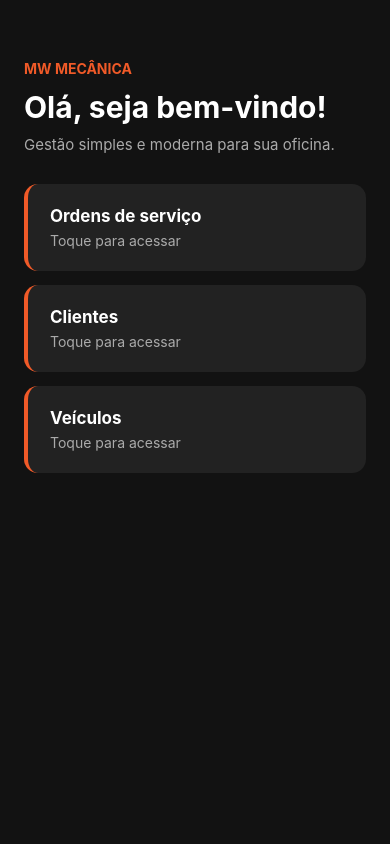
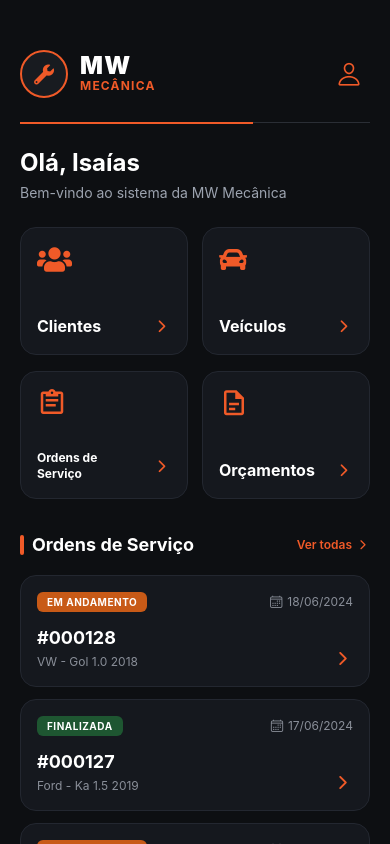
Before and after one commit to IsaiasMSF/System, a React Native app in the folder frontend/: screen / in a window 390 px wide. Built offline with nearby package versions, Linux system fonts and the light colour scheme.

Commit message:
Página Inicio
Página de Inicio pronta, com interatividade para as outras páginas dos 4 botões interativos funcionando corretamente

```diff
--- a/frontend/App.tsx
+++ b/frontend/App.tsx
@@ -1,3 +1,4 @@
+import "./global.css";
 import { useState } from "react";
 import { SafeAreaView, StatusBar } from "react-native";
 import Inicio from "./telas/Inicio";
--- a/frontend/telas/Inicio.tsx
+++ b/frontend/telas/Inicio.tsx
@@ -1,73 +1,196 @@
-
 import { View, Text, ScrollView, TouchableOpacity } from "react-native";
+import { Ionicons, FontAwesome5, MaterialCommunityIcons } from "@expo/vector-icons";
 
 type Props = {
   navegar: (pagina: string) => void;
 };
 
 export default function Inicio({ navegar }: Props) {
+  // Lista de Ordens de Serviço Recentes
+  const ordensRecentes = [
+    {
+      id: "#000128",
+      veiculo: "VW - Gol 1.0 2018",
+      data: "18/06/2024",
+      status: "EM ANDAMENTO",
+      statusColor: "bg-[#C85A17]", // Laranja
+    },
+    {
+      id: "#000127",
+      veiculo: "Ford - Ka 1.5 2019",
+      data: "17/06/2024",
+      status: "FINALIZADA",
+      statusColor: "bg-[#1E5631]", // Verde
+    },
+    {
+      id: "#000126",
+      veiculo: "Chevrolet - Onix 1.0 2020",
+      data: "15/06/2024",
+      status: "EM ANDAMENTO",
+      statusColor: "bg-[#C85A17]",
+    },
+    {
+      id: "#000125",
+      veiculo: "Fiat - Argo 1.3 2021",
+      data: "12/06/2024",
+      status: "AGUARDANDO PEÇAS",
+      statusColor: "bg-[#3A4750]", // Cinza escuro
+    },
+  ];
+
   return (
     <ScrollView
-      style={{ flex: 1, backgroundColor: "#121212" }}
-      contentContainerStyle={{ padding: 24, paddingTop: 60 }}
+      className="flex-1 bg-[#0D0F12]"
+      contentContainerStyle={{ paddingHorizontal: 20, paddingTop: 50, paddingBottom: 40 }}
+      showsVerticalScrollIndicator={false}
     >
-      <Text
-        style={{
-          color: "#F05A28",
-          fontSize: 14,
-          fontWeight: "bold",
-          marginBottom: 12,
-        }}
-      >
-        MW MECÂNICA
-      </Text>
+      {/* 1. Header (Logo e Perfil) */}
+      <View className="flex-row justify-between items-center mb-6">
+        <View className="flex-row items-center gap-3">
+          {/* Ícone / Logo Customizada */}
+          <View className="w-12 h-12 rounded-full border-2 border-[#F05A28] justify-center items-center bg-[#181B20]">
+            <FontAwesome5 name="wrench" size={20} color="#F05A28" />
+          </View>
+          <View>
+            <Text className="text-white text-2xl font-black tracking-wider leading-6">
+              MW
+            </Text>
+            <Text className="text-[#F05A28] text-xs font-bold tracking-widest uppercase">
+              Mecânica
+            </Text>
+          </View>
+        </View>
 
-      <Text
-        style={{
-          color: "#FFFFFF",
-          fontSize: 30,
-          fontWeight: "bold",
-          marginBottom: 10,
-        }}
-      >
-        Olá, seja bem-vindo!
-      </Text>
+        {/* Ícone de Usuário */}
+        <TouchableOpacity className="p-2">
+          <Ionicons name="person-outline" size={26} color="#F05A28" />
+        </TouchableOpacity>
+      </View>
 
-      <Text
-        style={{
-          color: "#AAAAAA",
-          fontSize: 15,
-          marginBottom: 30,
-        }}
-      >
-        Gestão simples e moderna para sua oficina.
-      </Text>
+      {/* Linha Divisória Laranja */}
+      <View className="h-[1px] bg-[#2A2E35] w-full mb-6 relative">
+        <View className="h-[2px] bg-[#F05A28] w-2/3 absolute top-0 left-0" />
+      </View>
 
-      {[
-        { titulo: "Ordens de serviço", tela: "ordensdeservico" },
-        { titulo: "Clientes", tela: "clientes" },
-        { titulo: "Veículos", tela: "veiculos" },
-      ].map((item) => (
+      {/* 2. Boas-vindas */}
+      <View className="mb-6">
+        <Text className="text-white text-2xl font-bold">Olá, Isaías</Text>
+        <Text className="text-gray-400 text-sm mt-1">
+          Bem-vindo ao sistema da MW Mecânica
+        </Text>
+      </View>
+
+      {/* 3. Grid de Atalhos 2x2 */}
+      <View className="flex-row flex-wrap justify-between gap-y-4 mb-8">
+        {/* Card Clientes */}
         <TouchableOpacity
-          key={item.tela}
-          onPress={() => navegar(item.tela)}
-          style={{
-            backgroundColor: "#222222",
-            padding: 22,
-            borderRadius: 14,
-            marginBottom: 14,
-            borderLeftWidth: 4,
-            borderLeftColor: "#F05A28",
-          }}
+          onPress={() => navegar("clientes")}
+          activeOpacity={0.8}
+          className="bg-[#15181E] w-[48%] p-4 rounded-2xl border border-[#232730] justify-between h-32"
         >
-          <Text style={{ color: "#FFFFFF", fontSize: 17, fontWeight: "bold" }}>
-            {item.titulo}
+          <FontAwesome5 name="users" size={28} color="#F05A28" />
+          <View className="flex-row justify-between items-center">
+            <Text className="text-white font-bold text-base">Clientes</Text>
+            <Ionicons name="chevron-forward" size={18} color="#F05A28" />
+          </View>
+        </TouchableOpacity>
+
+        {/* Card Veículos */}
+        <TouchableOpacity
+          onPress={() => navegar("veiculos")}
+          activeOpacity={0.8}
+          className="bg-[#15181E] w-[48%] p-4 rounded-2xl border border-[#232730] justify-between h-32"
+        >
+          <FontAwesome5 name="car" size={28} color="#F05A28" />
+          <View className="flex-row justify-between items-center">
+            <Text className="text-white font-bold text-base">Veículos</Text>
+            <Ionicons name="chevron-forward" size={18} color="#F05A28" />
+          </View>
+        </TouchableOpacity>
+
+        {/* Card Ordens de Serviço */}
+        <TouchableOpacity
+          onPress={() => navegar("ordensdeservico")}
+          activeOpacity={0.8}
+          className="bg-[#15181E] w-[48%] p-4 rounded-2xl border border-[#232730] justify-between h-32"
+        >
+          <MaterialCommunityIcons name="clipboard-text-outline" size={30} color="#F05A28" />
+          <View className="flex-row justify-between items-center">
+            <Text className="text-white font-bold text-xs leading-4">
+              Ordens de{"\n"}Serviço
+            </Text>
+            <Ionicons name="chevron-forward" size={18} color="#F05A28" />
+          </View>
+        </TouchableOpacity>
+
+        {/* Card Orçamentos */}
+        <TouchableOpacity
+          onPress={() => navegar("orcamentos")}
+          activeOpacity={0.8}
+          className="bg-[#15181E] w-[48%] p-4 rounded-2xl border border-[#232730] justify-between h-32"
+        >
+          <MaterialCommunityIcons name="file-document-outline" size={30} color="#F05A28" />
+          <View className="flex-row justify-between items-center">
+            <Text className="text-white font-bold text-base">Orçamentos</Text>
+            <Ionicons name="chevron-forward" size={18} color="#F05A28" />
+          </View>
+        </TouchableOpacity>
+      </View>
+
+      {/* 4. Seção Ordens de Serviço Recentes */}
+      <View className="flex-row justify-between items-center mb-4">
+        <View className="flex-row items-center gap-2">
+          <View className="w-1 h-5 bg-[#F05A28] rounded-full" />
+          <Text className="text-white text-lg font-bold">
+            Ordens de Serviço
           </Text>
-          <Text style={{ color: "#AAAAAA", marginTop: 6 }}>
-            Toque para acessar
+        </View>
+
+        <TouchableOpacity className="flex-row items-center">
+          <Text className="text-[#F05A28] text-xs font-semibold mr-1">
+            Ver todas
           </Text>
+          <Ionicons name="chevron-forward" size={14} color="#F05A28" />
         </TouchableOpacity>
-      ))}
+      </View>
+
+      {/* Lista de Cards de OS */}
+      <View className="gap-3">
+        {ordensRecentes.map((item) => (
+          <TouchableOpacity
+            key={item.id}
+            activeOpacity={0.8}
+            onPress={() => navegar("ordensdeservico")}
+            className="bg-[#15181E] p-4 rounded-2xl border border-[#232730]"
+          >
+            {/* Status e Data */}
+            <View className="flex-row justify-between items-center mb-2">
+              <View className={`${item.statusColor} px-2.5 py-1 rounded-md`}>
+                <Text className="text-white text-[10px] font-bold tracking-wider">
+                  {item.status}
+                </Text>
+              </View>
+
+              <View className="flex-row items-center gap-1">
+                <Ionicons name="calendar-outline" size={14} color="#8A8F99" />
+                <Text className="text-[#8A8F99] text-xs">{item.data}</Text>
+              </View>
+            </View>
+
+            {/* Código e Veículo */}
+            <View className="flex-row justify-between items-end mt-1">
+              <View>
+                <Text className="text-white font-bold text-lg">{item.id}</Text>
+                <Text className="text-[#8A8F99] text-xs mt-0.5">
+                  {item.veiculo}
+                </Text>
+              </View>
+
+              <Ionicons name="chevron-forward" size={20} color="#F05A28" />
+            </View>
+          </TouchableOpacity>
+        ))}
+      </View>
     </ScrollView>
   );
 }
```
